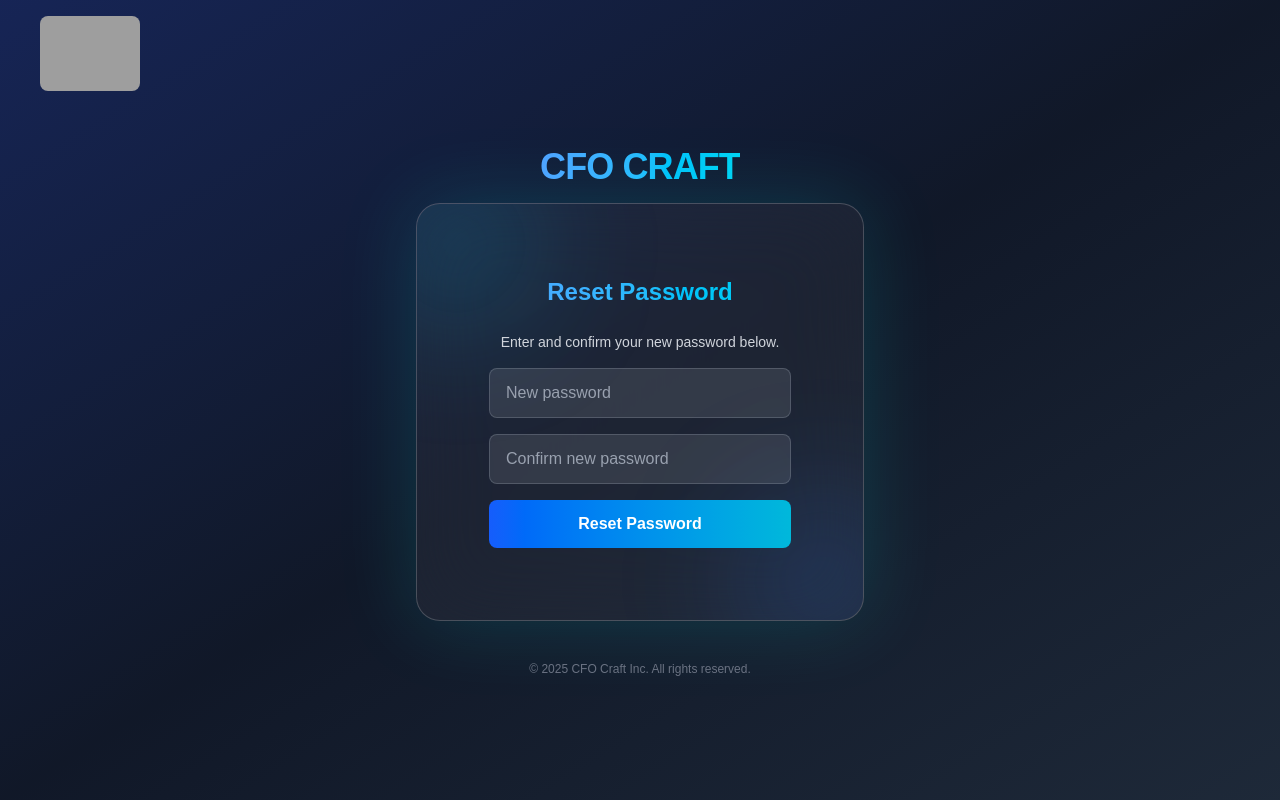
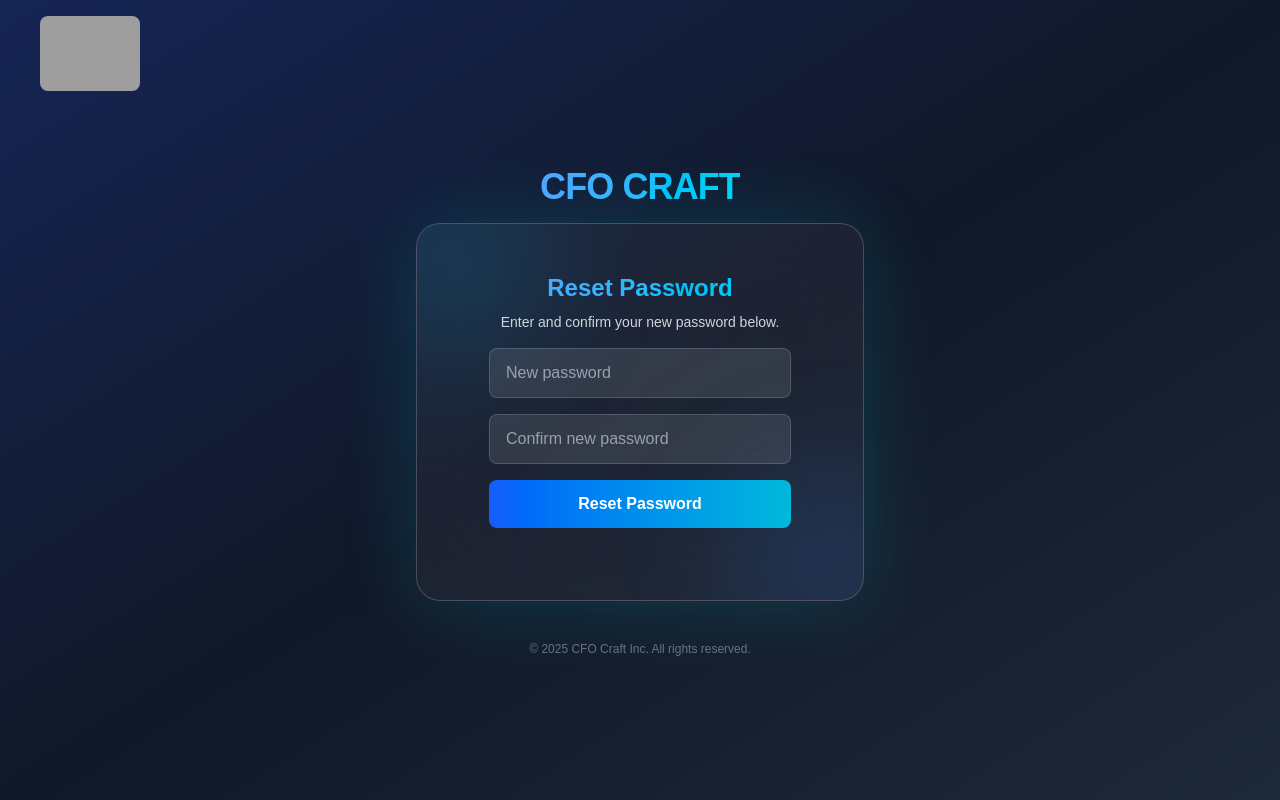
Before and after one commit to karansprojects227/CFO-Craft-Sales-dashboard-Frontend, a Next.js app: page /auth/reset-password/1 in a window 1280 px wide. Built offline with nearby package versions, Linux system fonts and the light colour scheme; grey boxes are pictures that could not be loaded.

Commit message:
Add files via upload

```diff
--- a/app/auth/reset-password/[userId]/page.js
+++ b/app/auth/reset-password/[userId]/page.js
@@ -23,6 +23,7 @@ export default function ResetPasswordPage() {
       const res = await fetch(`${process.env.NEXT_PUBLIC_API_BASE}/api/auth/reset-password/${userId}`, {
         method: "POST",
         headers: { "Content-Type": "application/json" },
+        credentials:"include",
         body: JSON.stringify({ password, confirmPassword }),
       });
 
@@ -41,9 +42,7 @@ export default function ResetPasswordPage() {
           showPasswordErrors(data.errors); // toast me line by line show
           return;
         }
-        else{
-          setError(data.error || "Failed to reset password!");
-        }
+        else return setError(data.message);
       }
     } catch {
       setError("Server error. Please try again later.");
@@ -51,6 +50,14 @@ export default function ResetPasswordPage() {
       setLoading(false);
     }
   };
+
+  // -----------------------------------------
+  // Toast Alerts
+  // -----------------------------------------
+  useEffect(() => {
+    if (message) toast.success(message);
+    if (error) toast.error(error);
+  }, [message, error]);
 
   const showPasswordErrors = (errors) => {
     toast.error(
@@ -65,14 +72,6 @@ export default function ResetPasswordPage() {
       }
     );
   };
-
-  // -----------------------------------------
-  // Toast Alerts
-  // -----------------------------------------
-  useEffect(() => {
-    if (message) toast.success(message);
-    if (error) toast.error(error);
-  }, [message, error]);
 
   return (
     <div className="min-h-screen flex items-center flex-col justify-center bg-gradient-to-br from-blue-950 via-gray-900 to-gray-800 px-4">
@@ -103,10 +102,10 @@ export default function ResetPasswordPage() {
             {/* 🔹 Main Card */}
             <form
               onSubmit={handleSubmit}
-        className="w-full max-w-s p-6 space-y-4"
+              className="w-full max-w-sm p-6 pt-0 space-y-4"
             >
-        <h2 className="text-2xl font-semibold text-center mb-4 sm:mb-6 bg-gradient-to-r from-blue-400 to-cyan-400 text-transparent bg-clip-text">Reset Password</h2>
-        <p className="text-center text-gray-300 text-sm">
+              <h2 className="text-2xl font-semibold text-center mb-2 bg-gradient-to-r from-blue-400 to-cyan-400 text-transparent bg-clip-text">Reset Password</h2>
+              <p className="text-gray-300 text-center text-sm mb-4">
                 Enter and confirm your new password below.
               </p>
 
@@ -132,7 +131,7 @@ export default function ResetPasswordPage() {
               <button
                 type="submit"
                 disabled={loading}
-          className={`w-full py-3 rounded-lg font-semibold text-white transition-all flex items-center justify-center space-x-2 cursor-pointer
+                className={`w-full py-3 rounded-lg font-semibold text-white transition-all flex items-center justify-center space-x-2
                   ${loading
                     ? "bg-gray-500 cursor-not-allowed"
                     : "bg-gradient-to-r from-blue-600 to-cyan-500 hover:scale-[1.02]"
```
Lines whose indentation alone changed are shown as unchanged.
